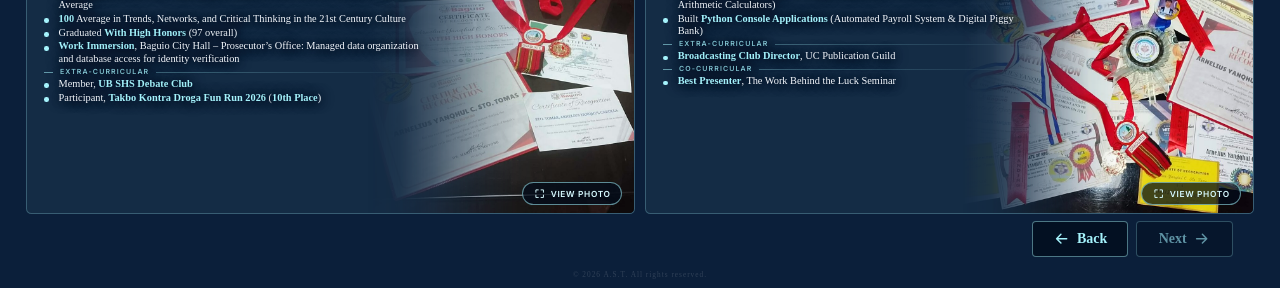
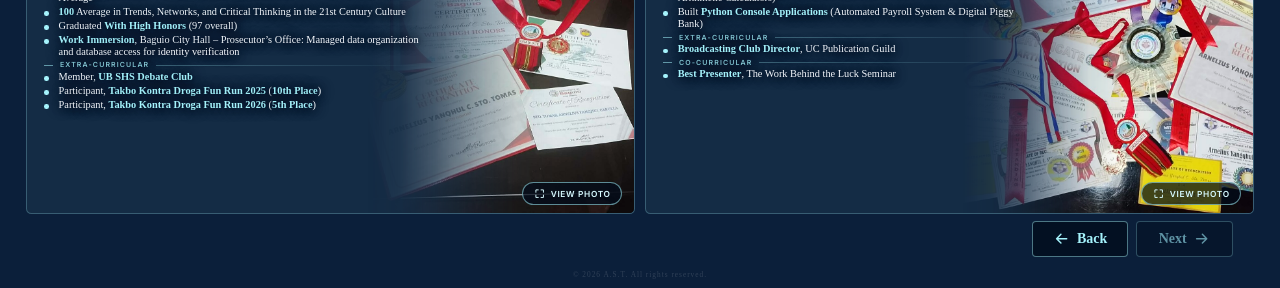
Before and after one commit to aycstotomas/aycstotomas.github.io, a plain HTML site: page achievements.html in a window 1280 px wide. Shown: the part 512-800 px from the top of the page. Drawn offline with Linux system fonts and the light colour scheme.

Commit message:
Add files via upload

```diff
--- a/achievements.html
+++ b/achievements.html
@@ -105,7 +105,8 @@
                         <li><strong>Work Immersion</strong>, Baguio City Hall &ndash; Prosecutor&rsquo;s Office: Managed data organization and database access for identity verification</li>
                         <li class="ach-group">Extra-Curricular</li>
                         <li>Member, <strong>UB SHS Debate Club</strong></li>
-                        <li>Participant, <strong>Takbo Kontra Droga Fun Run 2026</strong> (<strong>10th Place</strong>)</li>
+                        <li>Participant, <strong>Takbo Kontra Droga Fun Run 2025</strong> (<strong>10th Place</strong>)</li>
+                        <li>Participant, <strong>Takbo Kontra Droga Fun Run 2026</strong> (<strong>5th Place</strong>)</li>
                     </ul>
                     <button class="ach-photo-btn" type="button" data-photos="awards-senior-high.jpg|immersion-certificate.png" data-titles="Senior High awards|Work Immersion certificate">
                         <svg aria-hidden="true" focusable="false" viewBox="0 0 24 24"><path d="M4 9V4h5M20 9V4h-5M4 15v5h5M20 15v5h-5"/></svg>
```
